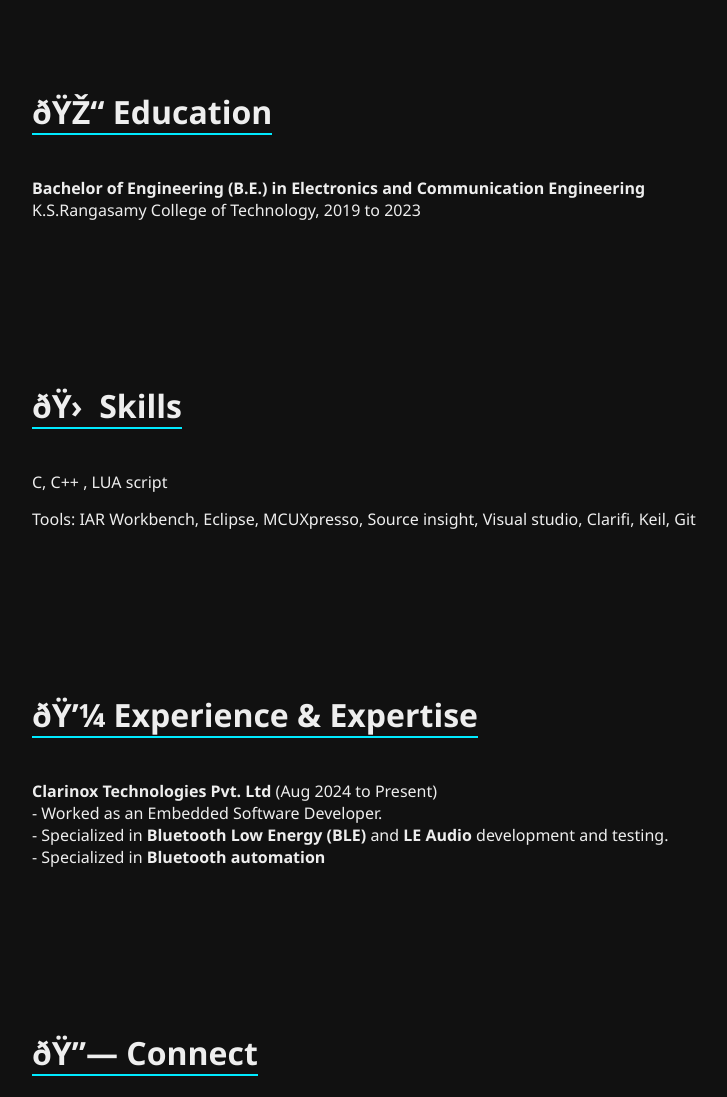
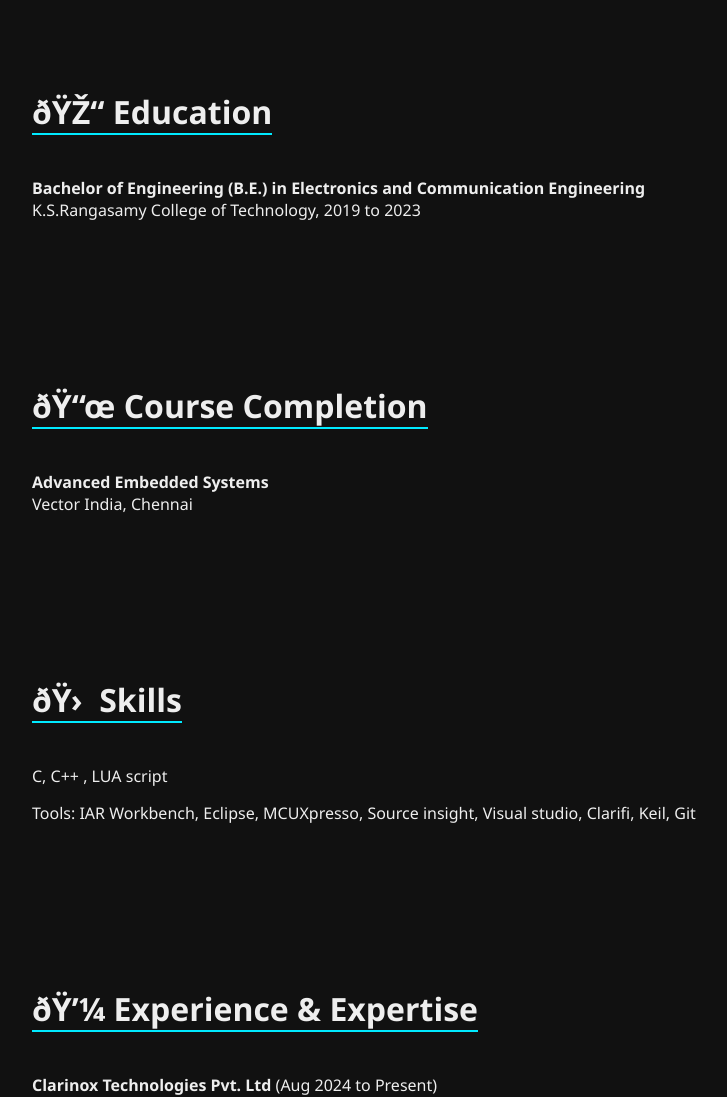
Before and after one commit to Logeshparthiban/Logeshparthiban.github.io, a plain HTML site: page index.html in a window 1280 px wide. Shown: the part 797-1894 px from the top of the page, without its empty margins (158-885 px from the left). Drawn offline with nearby package versions, Linux system fonts and the light colour scheme.

Commit message:
index.html

```diff
--- a/index.html
+++ b/index.html
@@ -31,6 +31,14 @@
   <ul>
     <li><strong>Bachelor of Engineering (B.E.) in Electronics and Communication Engineering</strong><br/>
     K.S.Rangasamy College of Technology, 2019 to 2023</li>
+  </ul>
+</section>
+
+<section class="section animate__animated animate__fadeInUp">
+  <h2>📜 Course Completion</h2>
+  <ul>
+    <li><strong>Advanced Embedded Systems</strong><br/>
+    Vector India, Chennai</li>
   </ul>
 </section>
 
```
